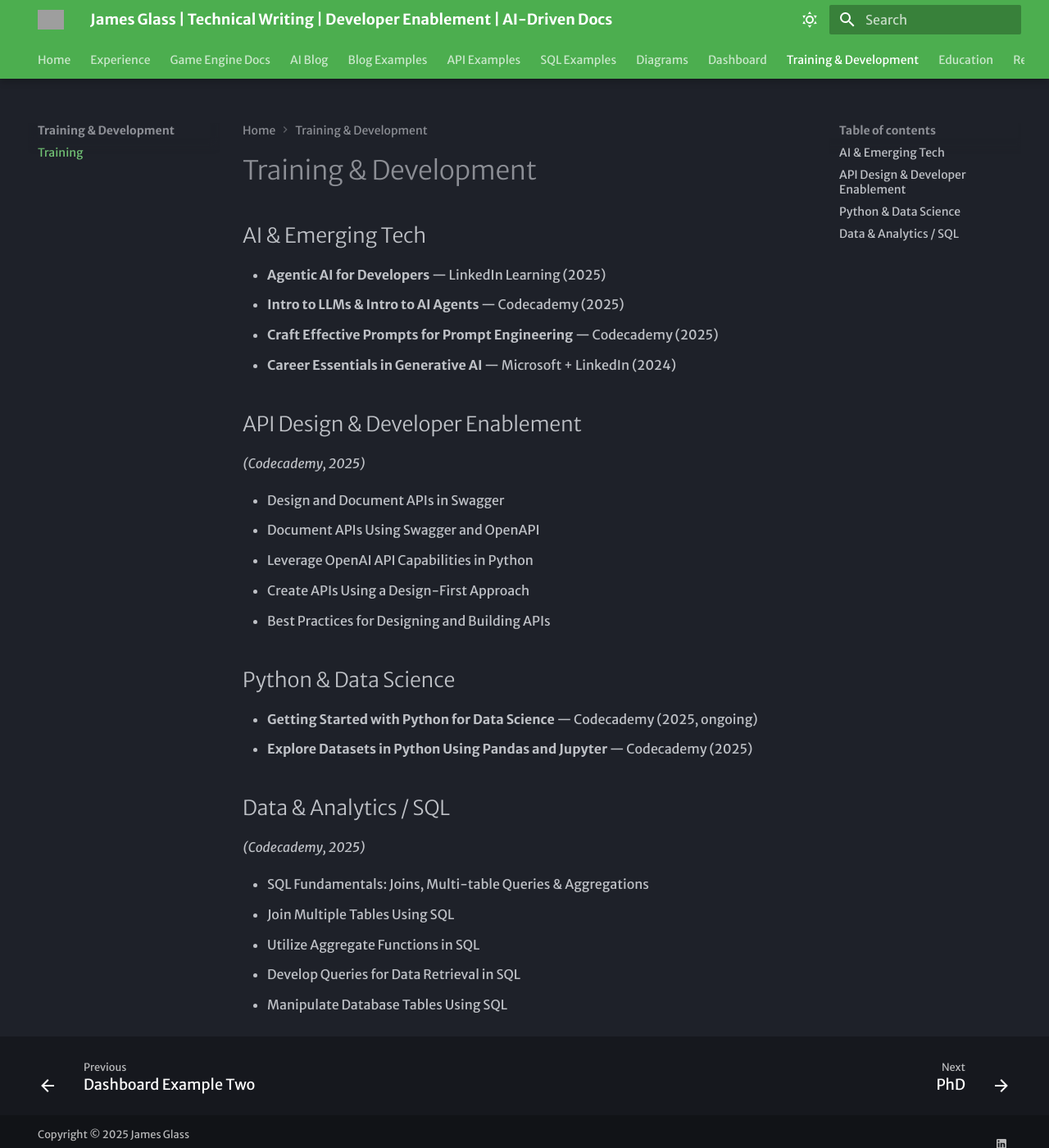
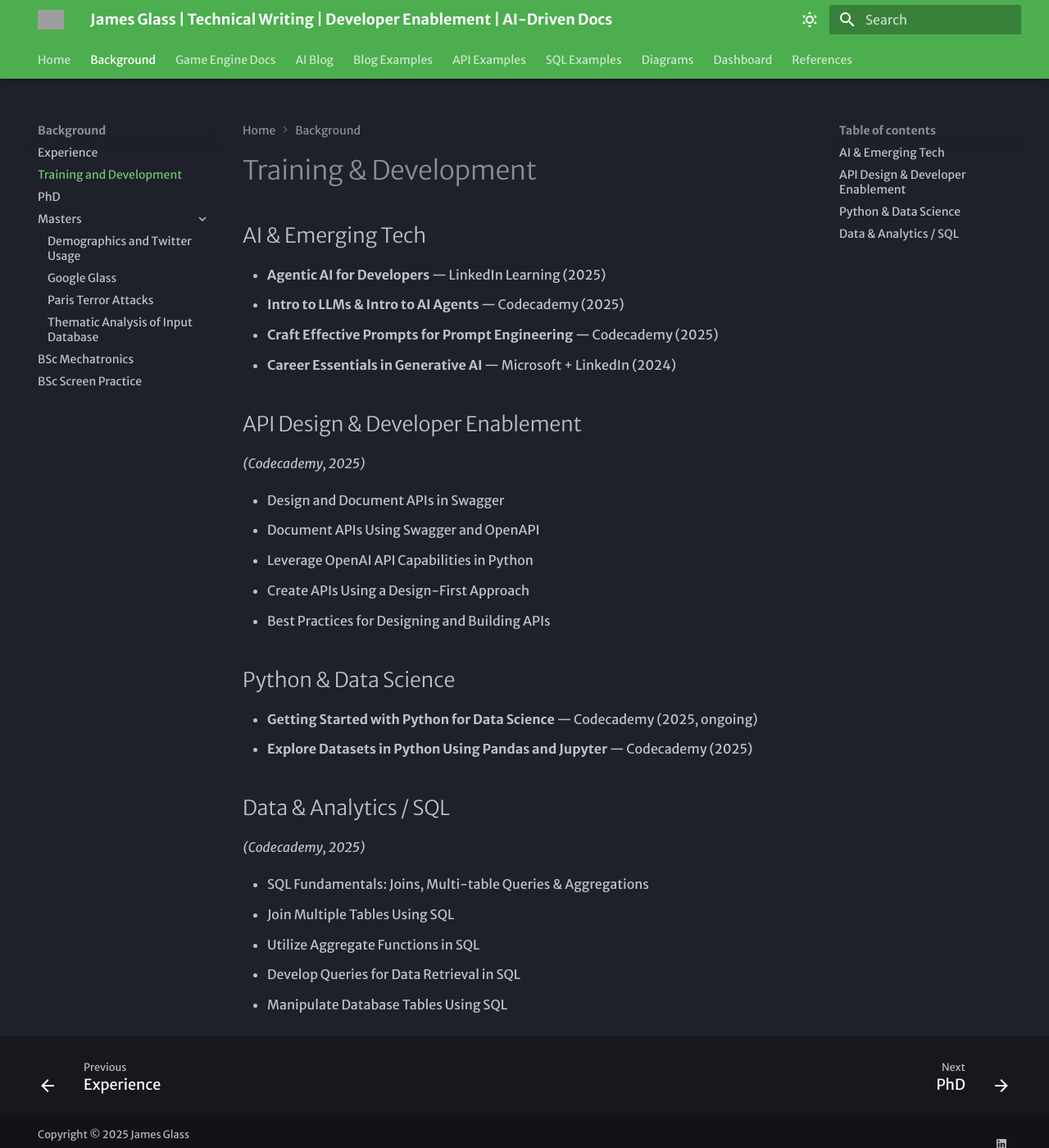
Before and after one commit to james-glass1999/MKDocs-James-Glass-PhD, an MkDocs documentation site: the page built from docs/background/training-and-development.md, in a window 1280 px wide and 1400 px high. Shown: the whole window at 82% size. Built offline with MkDocs 1.6.1 and Material for MkDocs 9.7.7, drawn with Linux system fonts in a browser that asks for light colours; grey boxes are pictures that could not be loaded.

Commit message:
restructure of headings

```diff
--- a/mkdocs.yml
+++ b/mkdocs.yml
@@ -64,9 +64,19 @@ markdown_extensions:
 
 nav:
   - Home: index.md
-  - Experience:
-      - Experience: experience.md
-      - Training: training-and-development.md
+
+  - Background:
+      - Experience: background/experience.md
+      - Training and Development: background/training-and-development.md
+      - PhD: background/phd.md
+      - Masters:
+          - Demographics and Twitter Usage: background/masters/demographics-and-twitter-usage.md
+          - Google Glass: background/masters/google-glass.md
+          - Paris Terror Attacks: background/masters/paris-terror-attacks.md
+          - Thematic Analysis of Input Database: background/masters/thematic-analysis-of-input-database.md
+      - BSc Mechatronics: background/bsc-mechatronics.md
+      - BSc Screen Practice: background/bsc-screen-practice.md
+
   - Game Engine Docs:
       - Overview: game-docs-example/index.md
       - Onboarding:
@@ -80,8 +90,10 @@ nav:
           - Installation: game-docs-example/getting-started/installation.md
           - Project Setup: game-docs-example/getting-started/project-setup.md
           - First Scene: game-docs-example/getting-started/first-scene.md
+
   - AI Blog:
-      - blog/index.md
+      - Overview: blog/index.md
+
   - Blog Examples:
       - CAD Trends: examples/cad-trends.md
       - CAD Software: examples/cad-software.md
@@ -89,29 +101,23 @@ nav:
       - Divorce in Spain: examples/rdb-abogados:-divorce.md
       - Franchising in Spain: examples/rdb-abogados:-excel-in-franchising.md
       - NIE Numbers in Spain: examples/rdb-abogados:-nie-number.md
+
   - API Examples:
       - Online Order API: api-examples/online-order-api.md
       - Pulse API Reference: api-examples/pulse-api-reference.md
+
   - SQL Examples:
       - New York Restaurants: sql-examples/new-york-restaurants.md
       - SQLite: sql-examples/sqlite.md
       - Trends in Startups: sql-examples/trends-in-startups.md
+
   - Diagrams: diagrams.md
+
   - Dashboard:
       - Dashboard Example One: dashboard/dashboard-example-one.md
       - Dashboard Example Two: dashboard/dashboard-example-two.md
-  - Training & Development:
-      - Courses: training-and-development.md
-  - Education:
-      - PhD: education/phd.md
-      - Masters:
-          - Demographics and Twitter Usage: education/masters/demographics-and-twitter-usage.md
-          - Thematic Analysis of Input Database: education/masters/thematic-analysis-of-input-database.md
-          - Google Glass: education/masters/google-glass.md
-          - Paris Terror Attacks: education/masters/paris-terror-attacks.md
-      - BSc Mechatronics: education/bsc-mechatronics.md
-      - BSc Screen Practice: education/bsc-screen-practice.md
-  - References: references/quotes.md
+
+  - References: quotes.md
 
 extra:
   analytics:
```
Also changed, not shown: docs/background/bsc-mechatronics.md (renamed from docs/education/bsc-mechatronics.md), docs/background/bsc-screen-practice.md (renamed from docs/education/bsc-screen-practice.md), docs/background/experience.md (renamed from docs/experience.md), docs/background/masters/demographics-and-twitter-usage.md (renamed from docs/education/masters/demographics-and-twitter-usage.md), docs/background/masters/google-glass.md (renamed from docs/education/masters/google-glass.md), docs/background/masters/image1.png (renamed from docs/education/masters/image1.png), docs/background/masters/image2.png (renamed from docs/education/masters/image2.png), docs/background/masters/image3.png (renamed from docs/education/masters/image3.png), docs/background/masters/image4.png (renamed from docs/education/masters/image4.png), docs/background/masters/image5.png (renamed from docs/education/masters/image5.png), docs/background/masters/paris-terror-attacks.md (renamed from docs/education/masters/paris-terror-attacks.md), docs/background/masters/thematic-analysis-of-input-database.md (renamed from docs/education/masters/thematic-analysis-of-input-database.md), docs/background/phd.md (renamed from docs/education/phd.md), docs/background/training-and-development.md (renamed from docs/training-and-development.md).
